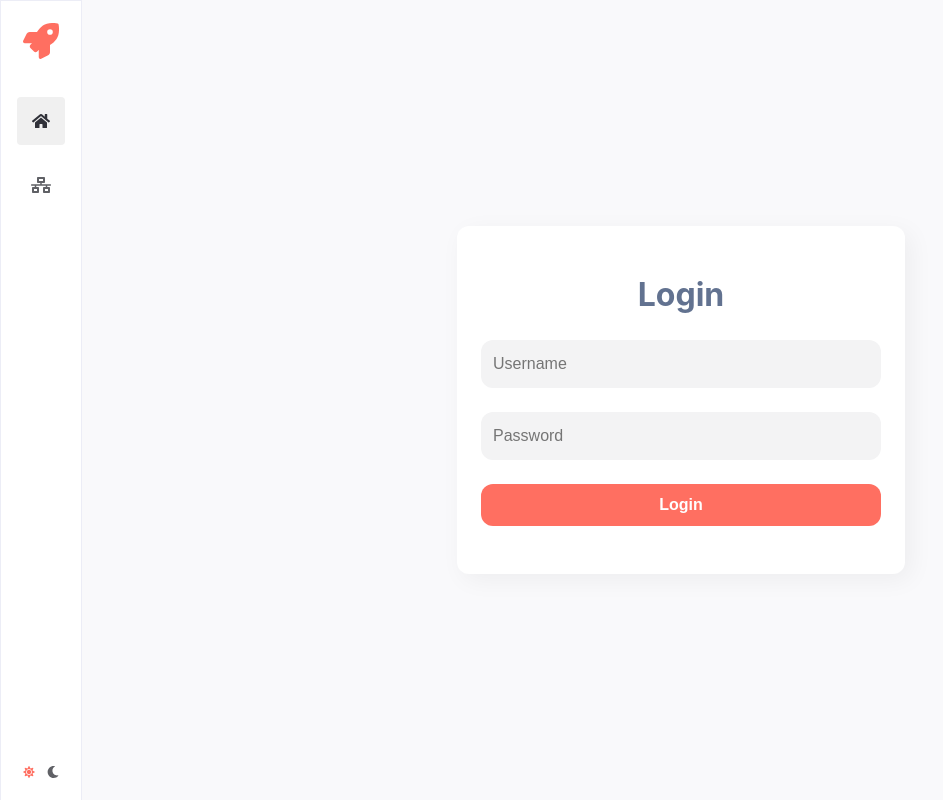
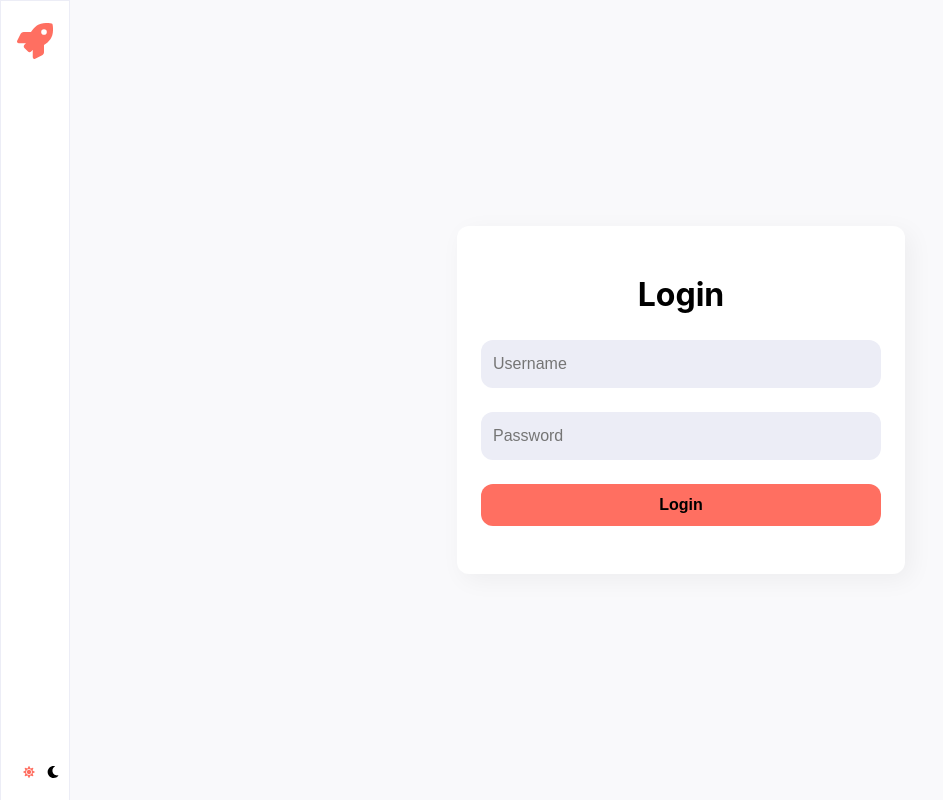
Before and after one commit to ste-wr/ops-frontend-houston, a React (Create React App) app: page / in a window 1280 px wide. Shown: the whole page, without its empty margins (0-943 px from the left). Built offline with nearby package versions, Linux system fonts and the light colour scheme.

Commit message:
simplified Context to only use state rather than reducer (not necessary right now)

```diff
--- a/src/components/auth/LoginLayout.tsx
+++ b/src/components/auth/LoginLayout.tsx
@@ -1,10 +1,9 @@
 import * as React from 'react'
 import styled from 'styled-components'
-import PropTypes from 'prop-types'
 
 const LoginContainer = styled.div`
-    background-color: ${(props: any) => props.theme.frameBackground};
-    border-color: ${(props: any) => props.theme.frameBorderColor};
+    background-color: ${(props: any) => props.theme.grey_300};
+    border-color: ${(props: any) => props.theme.grey_200};
     width: 400px;
     border-radius: 12px;
     padding: 24px;
@@ -15,7 +14,7 @@ const LoginHeader = styled.h1`
     text-align: center;
     font-size: 32;
     line-height: 149%;
-    color: ${(props: any) => props.theme.h1Color}
+    color: ${(props: any) => props.theme.grey_600}
 `
 
 const LoginForm = styled.form`
@@ -23,7 +22,7 @@ const LoginForm = styled.form`
 `
 
 const LoginFormInput = styled.input`
-    background-color: #F3F3F4;
+    background-color: ${(props: any) => props.theme.grey_200};
     border: none;
     padding: 12px;
     min-width: 100%;
@@ -32,17 +31,17 @@ const LoginFormInput = styled.input`
     line-height: 149%;
     margin-bottom: 24px;
     border-radius: 12px;
-    color: #BEC3CE;
+    color: ${(props: any) => props.theme.grey_400};
     &:focus {
-        color: ${(props: any) => props.theme.buttonActiveContent};
+        color: ${(props: any) => props.theme.grey_800};
     }
 `
 
 const LoginFormSubmit = styled.input`
-    background-color: ${(props: any) => props.theme.primaryOrange};
+    background-color: ${(props: any) => props.theme.orange_default};
     font-size: 16px;
     font-weight: 600;
-    color: #ffffff;
+    color: ${(props: any) => props.theme.grey_800};
     box-sizing: border-box;
     width: 100%;
     padding: 12px;
@@ -50,11 +49,11 @@ const LoginFormSubmit = styled.input`
     border-radius: 12px;
 `
 const ErrorResponseField = styled.div`
-    background-color: ${(props: any) => props.theme.errorRed};
+    background-color: ${(props: any) => props.theme.red_default};
     border-radius: 8px;
     min-width: 100%;
     padding: 6px 8px;
-    color: #ff0000;
+    color: ${(props: any) => props.theme.red_default};
     box-sizing: border-box;
     text-align: center;
 `
@@ -76,7 +75,7 @@ const loginUser = async (credentials) => {
     })
 }
 
-const LoginLayout = ({setToken}) => {
+const LoginLayout = () => {
     const [username, setUserName] = React.useState('')
     const [password, setPassword] = React.useState('')
     const [errorMessage, setErrorMessage] = React.useState(null)
@@ -90,7 +89,7 @@ const LoginLayout = ({setToken}) => {
             setErrorMessage(response.message)
         } else {
             setErrorMessage(null)
-            setToken({"token": "abc"})
+            console.log('logging in (LOGINLAYOUT)')
         }
     }
     let style={
@@ -110,8 +109,4 @@ const LoginLayout = ({setToken}) => {
     )
 }
 
-LoginLayout.propTypes = {
-    setToken: PropTypes.func.isRequired
-}
-
 export default LoginLayout
--- a/src/components/core/App.tsx
+++ b/src/components/core/App.tsx
@@ -8,9 +8,8 @@ import { useUserState } from './Context'
 
 export const GlobalStyle = createGlobalStyle`
     body {
-        background-color: ${(props: any) => props.theme.backgroundColor};
-        filter: ${(props: any) => props.theme.backgroundGradientIE};
-        color: ${(props: any) => props.theme.primaryTextColor};
+        background-color: ${(props: any) => props.theme.grey_100};
+        color: ${(props: any) => props.theme.grey_800};
     }
 `
 
@@ -23,7 +22,7 @@ const AppContainer = styled.div`
 `
 
 function App(){
-    const [loggedIn] = React.useState(null)
+    const [isLoggedIn, setLoggedIn] = React.useState(false)
     const userState = useUserState()
     return (
         <ThemeProvider theme={userState.theme}>
@@ -31,7 +30,7 @@ function App(){
                     <GlobalStyle/>
                     <Router>
                         <Sidebar/>
-                        {loggedIn ? <Routes/> : <Login/>}
+                        {isLoggedIn ? <Routes/> : <Login/>}
                     </Router>
                 </AppContainer>
         </ThemeProvider>
--- a/src/components/core/Context.tsx
+++ b/src/components/core/Context.tsx
@@ -6,60 +6,46 @@ type UserProviderProps = {
 }
 
 type State = {
-    authenticated: boolean,
-    token: string,
-    themeName: string,
+    isDark: boolean,
+    toggle: React.Dispatch<any>
+    themeName: string
     theme: Object
-}
 
-type Action = {type: string, name: string}
-
-type Dispatch = (action: Action) => void
-
-const themeList = {
-    "lightTheme": lightTheme,
-    "darkTheme": darkTheme
 }
 
 const UserStateContext = React.createContext<State|undefined>(undefined)
-const UserDispatchContext = React.createContext<Dispatch|undefined>(undefined)
 
-const themeReducer = (state: State, action: Action) => {
-    switch(action.type) {
-        case 'APPLY_THEME':
-            window.localStorage.setItem('__hstn_theme', JSON.stringify(action.name))
-            return Object.assign({theme: themeList[action.name], themeName: action.name})
-        default:
-            return state.theme
-    }
-}
 
 const UserProvider = ({children}: UserProviderProps) => {
-    const lsTheme = window.localStorage.getItem('__hstn_theme')
-    let themeName = "lightTheme"
-    let theme = {}
-    if(lsTheme !== null) {
-        theme = themeList[JSON.parse(lsTheme)]
-        themeName = JSON.parse(lsTheme)
-    } else {
-        if(window.matchMedia && window.matchMedia('(prefers-color-scheme: dark)').matches) {
-            themeName = "darkTheme"
+    const [isDark, toggleDark] = React.useState(window.localStorage.getItem('__hstn_dark') ? true : false)
+    const [theme, toggleTheme] = React.useState({})
+    const [themeName, toggleThemeName] = React.useState('')
+
+    const updateTheme = (dark: boolean) => {
+        toggleDark(dark)
+        toggleTheme(dark ? darkTheme : lightTheme)
+        toggleThemeName(dark ? darkTheme.name : lightTheme.name)
+    }
+
+    React.useLayoutEffect(() => {
+        const lastTheme = window.localStorage.getItem('__hstn_dark')
+        if(JSON.parse(lastTheme) !== null) {
+            updateTheme(JSON.parse(lastTheme))
+        } else {
+            const initialState = window.matchMedia && window.matchMedia('(prefers-color-scheme: dark)').matches ? true : false
+            updateTheme(initialState)
+            window.localStorage.setItem('__hstn_dark', JSON.stringify(initialState))
         }
-        theme = themeList[themeName]
-        window.localStorage.setItem('__hstn_theme', JSON.stringify(themeName))
+    }, [isDark])
+
+    const toggle = () => {
+        updateTheme(!isDark)
+        window.localStorage.setItem('__hstn_dark', JSON.stringify(!isDark))
     }
-    const initialState = {
-        authenticated: false,
-        token: '',
-        themeName: themeName,
-        theme: theme
-    }
-    const [state, dispatch] = React.useReducer(themeReducer, initialState)
+
     return(
-        <UserStateContext.Provider value={state}>
-            <UserDispatchContext.Provider value={dispatch}>
-                {children}
-            </UserDispatchContext.Provider>
+        <UserStateContext.Provider value={{isDark, toggle, themeName, theme}}>
+            {children}
         </UserStateContext.Provider>
     )
 }
@@ -72,12 +58,4 @@ const useUserState = () => {
     return context
 }
 
-const useUserDispatch = () => {
-    const context = React.useContext(UserDispatchContext)
-    if(context === undefined) {
-        throw new Error('useUserDispatch must be used within a UserProvider')
-    }
-    return context
-}
-
-export { UserProvider, useUserState, useUserDispatch }
+export { UserProvider, useUserState }
--- a/src/components/core/Sidebar.tsx
+++ b/src/components/core/Sidebar.tsx
@@ -4,6 +4,7 @@ import styled from 'styled-components'
 import { FontAwesomeIcon } from '@fortawesome/react-fontawesome'
 import { faRocket, faHome, faNetworkWired } from '@fortawesome/free-solid-svg-icons'
 import ThemeSelector from './ThemeSelector'
+import { useUserState } from '../core/Context'
 
 const StyledSidebar = styled.div`
     height: 100%;
@@ -13,8 +14,8 @@ const StyledSidebar = styled.div`
     left: 0;
     border: 1px solid;
     text-align: center;
-    background-color: ${(props: any) => props.theme.frameBackground};
-    border-color: ${(props: any) => props.theme.frameBorderColor};
+    background-color: ${(props: any) => props.theme.grey_300};
+    border-color: ${(props: any) => props.theme.grey_200};
 `
 
 const StyledLogo = styled(FontAwesomeIcon)`
@@ -22,7 +23,7 @@ const StyledLogo = styled(FontAwesomeIcon)`
     height: 48px;
     margin-bottom: 16px;
     font-size: 36px;
-    color: ${(props: any) => props.theme.primaryOrange};
+    color: ${(props: any) => props.theme.orange_default};
 `
 
 const StyledNavLinkElement = styled(FontAwesomeIcon)`
@@ -32,23 +33,23 @@ const StyledNavLinkElement = styled(FontAwesomeIcon)`
 `
 
 const StyledNavLink = styled(NavLink)`
-    color: ${(props: any) => props.theme.buttonDefaultContent};
+    color: ${(props: any) => props.theme.grey_600};
     width: 48px;
     height: 48px;
     margin: 16px 0;
     border-radius: 4px;
     display: block;
     &:hover {
-        color: ${(props: any) => props.theme.buttonHoverContent};
-        background-color: ${(props: any) => props.theme.buttonHoverBackground};
+        color: ${(props: any) => props.theme.grey_800};
+        background-color: ${(props: any) => props.theme.grey_200};
     }
     &:active {
-        color: ${(props: any) => props.theme.buttonActiveContent};
-        background-color: ${(props: any) => props.theme.buttonActiveBackground};
+        color: ${(props: any) => props.theme.grey_800};
+        background-color: ${(props: any) => props.theme.grey_200};
     }
     &.active {
-        color: ${(props: any) => props.theme.buttonActiveContent};
-        background-color: ${(props: any) => props.theme.buttonActiveBackground};
+        color: ${(props: any) => props.theme.orange_default};
+        background-color: ${(props: any) => props.theme.grey_200};
     }
 `
 
@@ -59,6 +60,7 @@ const SidebarBottomFix = styled.div`
 `
 
 const Sidebar = () => {
+    const userState = useUserState()
     const isActive = path => (match) => {
         if(!match) {
             return false
@@ -68,8 +70,8 @@ const Sidebar = () => {
     return (
         <StyledSidebar className="sidebar">
             <StyledLogo icon={faRocket} className="logo" />
-                <StyledNavLink to="/" isActive={isActive('/')} className="sidebar-link" activeClassName="active"><StyledNavLinkElement icon={faHome} className='icon'/></StyledNavLink>
-                <StyledNavLink to="/topology" isActive={isActive('/topology')} className="sidebar-link" activeClassName="active"><StyledNavLinkElement icon={faNetworkWired} className='icon'/></StyledNavLink>
+                {userState.isAuthenticated && (<StyledNavLink to="/" isActive={isActive('/')} className="sidebar-link" activeClassName="active"><StyledNavLinkElement icon={faHome} className='icon'/></StyledNavLink>)}
+                {userState.isAuthenticated && (<StyledNavLink to="/topology" isActive={isActive('/topology')} className="sidebar-link" activeClassName="active"><StyledNavLinkElement icon={faNetworkWired} className='icon'/></StyledNavLink>)}
             <SidebarBottomFix>
                 <ThemeSelector />
             </SidebarBottomFix>
--- a/src/components/core/ThemeSelector.tsx
+++ b/src/components/core/ThemeSelector.tsx
@@ -2,24 +2,24 @@ import * as React from 'react'
 import styled from 'styled-components'
 import { FontAwesomeIcon } from '@fortawesome/react-fontawesome'
 import { faMoon, faSun } from '@fortawesome/free-solid-svg-icons'
-import { useUserDispatch, useUserState } from './Context'
+import { useUserState } from './Context'
 
 const ThemeToggleButton = styled.div`
     float: left;
     width: 24px;
     height: 24px;
     border-radius: 2px;
-    color: ${(props: any) => props.theme.buttonDefaultContent};
+    color: ${(props: any) => props.theme.grey_600};
     &:hover {
-        color: ${(props: any) => props.theme.buttonHoverContent};
-        background-color: ${(props: any) => props.theme.buttonHoverBackground};
+        color: ${(props: any) => props.theme.grey_800};
+        background-color: ${(props: any) => props.theme.grey_200};
     }
     &:active {
-        color: ${(props: any) => props.theme.buttonActiveContent};
-        background-color: ${(props: any) => props.theme.buttonActiveBackground};
+        color: ${(props: any) => props.theme.grey_800};
+        background-color: ${(props: any) => props.theme.grey_200};
     }
     &.active {
-        color: ${(props: any) => props.theme.primaryOrange};
+        color: ${(props: any) => props.theme.orange_default};
     }
 `
 
@@ -29,19 +29,16 @@ const ThemeToggleButtonIcon = styled(FontAwesomeIcon)`
 `
 
 const ThemeToggle = () => {
-    const dispatch = useUserDispatch()
     const state = useUserState()
-    const [activeTheme, setActiveTheme] = React.useState(state.themeName)
-    const changeTheme = (theme: string) => {
-        setActiveTheme(theme)
-        dispatch({type: 'APPLY_THEME', name: theme})
+    const changeTheme = () => {
+        state.toggle(null)
     }
     return (
         <div className="lights-out-toggle">
-            <ThemeToggleButton onClick={() => changeTheme('lightTheme')} className={`theme-toggle ${activeTheme === 'lightTheme' ? 'active' : ''}`}>
+            <ThemeToggleButton onClick={() => changeTheme()} className={`theme-toggle ${state.themeName === 'lightTheme' ? 'active' : ''}`}>
                 <ThemeToggleButtonIcon icon={faSun} className="theme-toggle-icon"/>
             </ThemeToggleButton>
-            <ThemeToggleButton onClick={() => changeTheme('darkTheme')} className={`theme-toggle ${activeTheme === 'darkTheme' ? 'active' : ''}`}>
+            <ThemeToggleButton onClick={() => changeTheme()} className={`theme-toggle ${state.themeName === 'darkTheme' ? 'active' : ''}`}>
                 <ThemeToggleButtonIcon icon={faMoon} className="theme-toggle-icon"/>
             </ThemeToggleButton>
         </div>
--- a/src/themes.tsx
+++ b/src/themes.tsx
@@ -1,40 +1,27 @@
 export const darkTheme = {
     name: "darkTheme",
-    backgroundColor: "#25262C",
-    backgroundGradientMoz: "-moz-linear-gradient(-45deg,  #25262c 0%, #23252e 100%)",
-    backgroundGradientWK: "-webkit-linear-gradient(-45deg,  #25262c 0%,#23252e 100%)",
-    backgroundGradient: "linear-gradient(135deg,  #25262c 0%,#23252e 100%)",
-    backgroundGradientIE: "progid:DXImageTransform.Microsoft.gradient( startColorstr='#25262c', endColorstr='#23252e',GradientType=1 )",
-    primaryTextColor: "#FFFFFF",
-    primaryOrange: "#ff6f61",
-    errorRed: "#FFDADA",
-    themeActiveColor: "#52DB60",
-    frameBackground: "#303139",
-    frameBorderColor: "#3C3D46",
-    buttonHoverBackground: "#23232A",
-    buttonActiveBackground: "#1C1C21",
-    buttonHoverContent: "#FFFFFF",
-    buttonActiveContent: "#FFFFFF",
-    buttonDefaultContent: "#E8E8E8"
+    grey_100: "#1F1D2B",
+    grey_200: "#252836",
+    grey_300: "#34384A",
+    grey_400: "#3D4258",
+    grey_500: "#808191",
+    grey_600: "#E3E4E6",
+    grey_700: "#EFEFF0",
+    grey_800: "#FAFAFA",
+    red_default: "#FF5530",
+    orange_default: "#FF6F61"
 }
 
 export const lightTheme = {
     name: "lightTheme",
-    backgroundColor: "#F9F9FB",
-    backgroundGradientMoz: "-moz-linear-gradient(-45deg,  #f0f0f8 0%, #faf7fc 100%)",
-    backgroundGradientWK: "-webkit-linear-gradient(-45deg,  #f0f0f8 0%,#faf7fc 100%)",
-    backgroundGradient: "linear-gradient(135deg,  #f0f0f8 0%,#faf7fc 100%)",
-    backgroundGradientIE: "progid:DXImageTransform.Microsoft.gradient( startColorstr='#f0f0f8', endColorstr='#faf7fc',GradientType=1 )",
-    primaryTextColor: "#303139",
-    primaryOrange: "#ff6f61",
-    primaryGreen: "#52DB60",
-    errorRed: "#FFDADA",
-    frameBackground: "#ffffff",
-    frameBorderColor: "#ECEDF6",
-    buttonHoverBackground: "#fafafa",
-    buttonActiveBackground: "#f0f0f0",
-    buttonHoverContent: "#4A4B55",
-    buttonActiveContent: "#303139",
-    buttonDefaultContent: "#606166",
-    h1Color: "#627290"
+    grey_100: "#F9F9FB",
+    grey_200: "#ECEDF6",
+    grey_300: "#FFFFFF",
+    grey_400: "#000000",
+    grey_500: "#000000",
+    grey_600: "#000000",
+    grey_700: "#000000",
+    grey_800: "#000000",
+    red_default: "#FF5530",
+    orange_default: "#FF6F61"
 }
```
Also changed, not shown: 1 other file (tests, documents, lock files or other folders).
